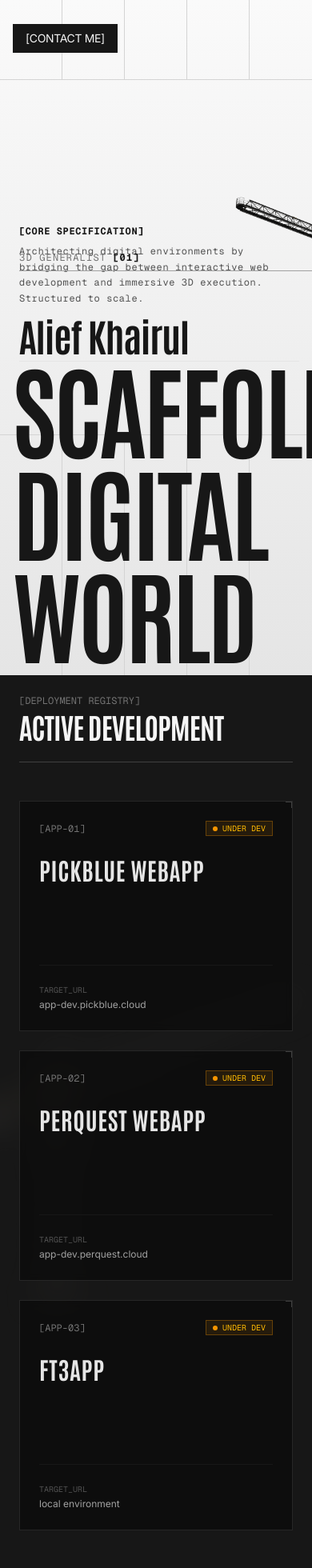
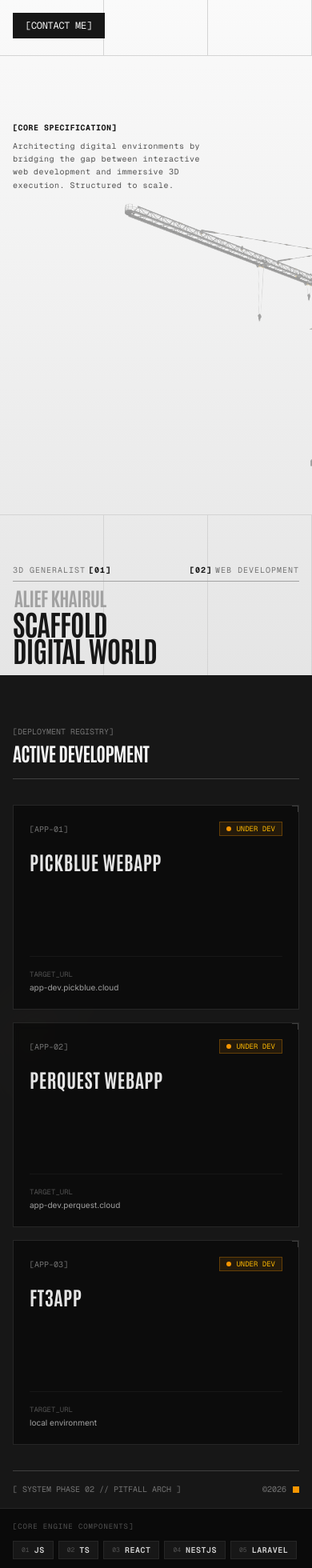
Before and after one commit to aliefkhairulfz/aliefkhairul, a Next.js app: page / in a window 390 px wide. Shown: the top 1960 px of the page at 80% size. Built offline with nearby package versions, Linux system fonts and the light colour scheme.

Commit message:
ft(init) v0.1

```diff
--- a/app/page.tsx
+++ b/app/page.tsx
@@ -20,81 +20,97 @@ export default function Home() {
     const stacks = ['JS', 'TS', 'React', 'NestJS', 'Laravel'];
 
     return (
-        <div>
+        <div className="w-full min-h-screen bg-neutral-50 overflow-x-hidden selection:bg-neutral-900 selection:text-neutral-100">
             {/* HERO SECTION */}
-            <section className="relative bg-linear-to-b from-neutral-50 to-neutral-200 w-full h-screen flex items-center justify-center overflow-hidden">
-                <div className="absolute w-full h-full scale-110">
-                    <Image src="/img/crane.png" alt="crane" fill className="object-contain translate-x-60 -scale-x-100 rotate-2" />
+            <section className="relative bg-linear-to-b from-neutral-50 to-neutral-200 w-full min-h-screen lg:h-screen flex items-center justify-center overflow-hidden">
+                {/* Background Crane: Disesuaikan posisinya di mobile agar tidak menutupi teks */}
+                <div className="absolute inset-0 w-full h-full scale-105 sm:scale-110 pointer-events-none z-0">
+                    <Image
+                        src="/img/crane.png"
+                        alt="crane"
+                        fill
+                        priority
+                        className="object-contain translate-x-28 sm:translate-x-44 md:translate-x-60 -scale-x-100 rotate-2 opacity-40 sm:opacity-100"
+                    />
                 </div>
 
-                <div className="w-full h-full grid grid-rows-[100px_1fr_300px] divide-y divide-neutral-300">
-                    <div className="grid grid-cols-5 divide-x divide-neutral-300">
+                {/* Wireframe Grid: Di mobile dikurangi kolomnya agar tidak terlalu padat */}
+                <div className="absolute inset-0 w-full h-full grid grid-rows-[70px_1fr_200px] sm:grid-rows-[100px_1fr_300px] divide-y divide-neutral-300 pointer-events-none z-10">
+                    <div className="grid grid-cols-3 sm:grid-cols-5 divide-x divide-neutral-300">
                         <div className=""></div>
                         <div className=""></div>
                         <div className=""></div>
-                        <div className=""></div>
-                        <div className=""></div>
+                        <div className="hidden sm:block"></div>
+                        <div className="hidden sm:block"></div>
                     </div>
-                    <div className="grid grid-cols-2"></div>
-                    <div className="grid grid-cols-5 divide-x divide-neutral-300">
+                    <div className="grid grid-cols-1"></div>
+                    <div className="grid grid-cols-3 sm:grid-cols-5 divide-x divide-neutral-300">
                         <div className=""></div>
                         <div className=""></div>
                         <div className=""></div>
-                        <div className=""></div>
-                        <div className=""></div>
+                        <div className="hidden sm:block"></div>
+                        <div className="hidden sm:block"></div>
                     </div>
                 </div>
 
-                <div className="absolute top-0 left-0 text-neutral-900 px-4 py-7.5">
+                {/* Contact Me Button */}
+                <div className="absolute top-0 left-0 text-neutral-900 p-4 sm:p-6 md:py-7.5 z-20">
                     <div className="flex items-center justify-center gap-2 py-2 px-4 bg-neutral-900 text-neutral-100">
-                        <div className="tracking-tight uppercase text-sm">[Contact Me]</div>
+                        <div className="tracking-tight uppercase text-xs sm:text-sm font-mono">[Contact Me]</div>
                     </div>
                 </div>
 
-                <div className="absolute top-1/3 left-0 ml-6 max-w-xs flex flex-col gap-2 font-mono text-xs text-neutral-500 uppercase tracking-wider">
+                {/* Core Specification Text */}
+                <div className="absolute top-[18%] sm:top-1/4 md:top-1/3 left-0 ml-4 sm:ml-6 max-w-[250px] sm:max-w-xs flex flex-col gap-2 font-mono text-[10px] sm:text-xs text-neutral-500 uppercase tracking-wider z-20">
                     <span className="text-neutral-900 font-bold">[CORE SPECIFICATION]</span>
                     <p className="leading-relaxed normal-case text-neutral-600">
                         Architecting digital environments by bridging the gap between interactive web development and immersive 3D execution. Structured to scale.
                     </p>
                 </div>
 
-                <div className={cn('absolute bottom-0 left-0 p-4 text-neutral-900 flex flex-col gap-2 w-full')}>
-                    <div className="grid grid-cols-2 ml-2 mb-12 w-266 border-b border-neutral-400 pb-2 font-mono text-xs tracking-widest uppercase text-neutral-500">
-                        <div className="flex items-center gap-2">
-                            <span>3D Generalist</span>
+                {/* Bottom Main Typography Group */}
+                <div className={cn('absolute bottom-0 left-0 p-4 sm:p-6 text-neutral-900 flex flex-col gap-1 sm:gap-2 w-full z-20')}>
+                    {/* Skills Header: Mengganti w-266 statis dengan sistem max-w dinamis */}
+                    <div className="grid grid-cols-2 w-full max-w-full md:max-w-5xl border-b border-neutral-400 pb-1.5 sm:pb-2 font-mono text-[10px] sm:text-xs tracking-widest uppercase text-neutral-500">
+                        <div className="flex items-center gap-1 sm:gap-2">
+                            <span className="truncate">3D Generalist</span>
                             <span className="text-neutral-900 font-bold">[01]</span>
                         </div>
-                        <div className="flex items-center justify-end gap-2 text-right">
+                        <div className="flex items-center justify-end gap-1 sm:gap-2 text-right">
                             <span className="text-neutral-900 font-bold">[02]</span>
-                            <span>Web Development</span>
+                            <span className="truncate">Web Development</span>
                         </div>
                     </div>
-                    <h2 className={cn('scroll-m-20 border-b pb-2 text-5xl font-black tracking-tight first:mt-0 ml-2 -mb-4 text', antionio.className)}>Alief Khairul</h2>
-                    <h1 className={cn('scroll-m-20 text-9xl font-bold tracking-tight text-balance uppercase', antionio.className)}>Scaffold Digital World</h1>
+
+                    {/* Fluid Typography: Teks mengecil secara proporsional di mobile */}
+                    <h2 className={cn('text-2xl sm:text-4xl md:text-5xl font-black tracking-tight ml-0.5 sm:ml-1 -mb-1 sm:-mb-3 text-neutral-400 uppercase', antionio.className)}>Alief Khairul</h2>
+                    <h1 className={cn('text-4xl sm:text-6xl md:text-8xl lg:text-9xl font-bold tracking-tight text-balance uppercase leading-[0.9] sm:leading-[0.85]', antionio.className)}>
+                        Scaffold <br className="block sm:hidden" /> Digital World
+                    </h1>
                 </div>
             </section>
 
             {/* SHOWCASE SECTION */}
-            <section className="w-full min-h-screen bg-neutral-900 text-neutral-100 flex flex-col justify-between p-6 md:p-12 relative overflow-hidden font-mono uppercase text-xs">
-                {/* BG IMAGE BARU: crane-2.png difilter Hitam Putih (Grayscale) */}
+            <section className="w-full min-h-screen bg-neutral-900 text-neutral-100 flex flex-col justify-between p-4 sm:p-8 md:p-12 relative overflow-hidden font-mono uppercase text-xs">
+                {/* BG Image Backdrop: Dibuat aman untuk text kontras */}
                 <div className="absolute inset-0 w-full h-full pointer-events-none z-0">
-                    <Image src="/img/crane.png" alt="crane backdrop" fill className="object-contain blur-lg opacity-40 md:scale-105 scale-125 -rotate-2" />
+                    <Image src="/img/crane.png" alt="crane backdrop" fill className="object-contain blur-xl opacity-15 sm:opacity-30 scale-150 md:scale-125 -rotate-2 select-none" />
                 </div>
 
                 {/* Header Section */}
-                <div className="w-full flex justify-between items-start border-b border-neutral-700 pb-6 z-10">
+                <div className="w-full flex justify-between items-start border-b border-neutral-700 pb-4 sm:pb-6 z-10 mt-12 sm:mt-0">
                     <div className="flex flex-col gap-1">
-                        <span className="text-neutral-500">[DEPLOYMENT REGISTRY]</span>
-                        <h3 className={cn('text-4xl md:text-5xl font-bold tracking-tight text-neutral-100', antionio.className)}>ACTIVE DEVELOPMENT</h3>
+                        <span className="text-neutral-500 text-[10px] sm:text-xs">[DEPLOYMENT REGISTRY]</span>
+                        <h3 className={cn('text-2xl sm:text-4xl md:text-5xl font-bold tracking-tight text-neutral-100', antionio.className)}>ACTIVE DEVELOPMENT</h3>
                     </div>
-                    <div className="text-right hidden sm:block text-neutral-500">
+                    <div className="text-right hidden sm:block text-neutral-500 text-[10px] sm:text-xs">
                         <div>STG_ENV // YOGYAKARTA</div>
                         <div>STATUS: STABLE_BUILD</div>
                     </div>
                 </div>
 
-                {/* Grid List Aplikasi */}
-                <div className="w-full grid grid-cols-1 lg:grid-cols-3 gap-6 my-12 z-10">
+                {/* Grid List Aplikasi: 1 kolom di mobile, 2 di tablet, 3 di desktop */}
+                <div className="w-full grid grid-cols-1 md:grid-cols-2 lg:grid-cols-3 gap-4 sm:gap-6 my-8 sm:my-12 z-10">
                     {projects.map((project, idx) => {
                         const isExternal = project.url.includes('.cloud');
                         const hrefValue = isExternal ? `https://${project.url}` : '#';
@@ -105,24 +121,26 @@ export default function Home() {
                                 href={hrefValue}
                                 target={isExternal ? '_blank' : undefined}
                                 rel={isExternal ? 'noopener noreferrer' : undefined}
-                                className="border border-neutral-800 bg-neutral-950/70 backdrop-blur-xs p-6 flex flex-col justify-between h-72 relative group hover:border-neutral-500 transition-colors duration-300 cursor-pointer"
+                                className="border border-neutral-800 bg-neutral-950/80 backdrop-blur-xs p-5 sm:p-6 flex flex-col justify-between h-64 sm:h-72 relative group hover:border-neutral-500 transition-colors duration-300 cursor-pointer"
                             >
                                 <div className="absolute top-0 right-0 w-2 h-2 border-t border-r border-neutral-700 group-hover:border-neutral-400"></div>
 
                                 <div>
-                                    <div className="flex justify-between items-center text-neutral-500 mb-6 font-mono text-xs">
+                                    <div className="flex justify-between items-center text-neutral-500 mb-4 sm:mb-6 text-[10px] sm:text-xs">
                                         <span>[{project.tag}]</span>
-                                        <div className="flex items-center gap-1.5 px-2 py-0.5 bg-amber-500/10 border border-amber-500/30 text-amber-400 text-[10px]">
+                                        <div className="flex items-center gap-1.5 px-2 py-0.5 bg-amber-500/10 border border-amber-500/30 text-amber-400 text-[9px] sm:text-[10px]">
                                             <span className="w-1.5 h-1.5 rounded-full bg-amber-500 animate-pulse"></span>
                                             UNDER DEV
                                         </div>
                                     </div>
 
-                                    <h4 className={cn('text-3xl font-bold tracking-wide text-neutral-200 group-hover:text-neutral-100 transition-colors', antionio.className)}>{project.name}</h4>
+                                    <h4 className={cn('text-2xl sm:text-3xl font-bold tracking-wide text-neutral-200 group-hover:text-neutral-100 transition-colors', antionio.className)}>
+                                        {project.name}
+                                    </h4>
                                 </div>
 
-                                <div className="mt-auto pt-6 border-t border-neutral-900 flex flex-col gap-1 font-mono text-xs">
-                                    <span className="text-[10px] text-neutral-600">TARGET_URL</span>
+                                <div className="mt-auto pt-4 sm:pt-6 border-t border-neutral-900 flex flex-col gap-1 font-mono text-[10px] sm:text-xs">
+                                    <span className="text-[9px] sm:text-[10px] text-neutral-600">TARGET_URL</span>
                                     <span className="text-neutral-400 group-hover:text-neutral-200 transition-colors lowercase tracking-normal font-sans break-all">{project.url}</span>
                                 </div>
                             </Link>
@@ -131,9 +149,9 @@ export default function Home() {
                 </div>
 
                 {/* Footer Section (Inner) */}
-                <div className="w-full flex justify-between items-center border-t border-neutral-700 pt-6 text-neutral-500 z-10">
+                <div className="w-full flex justify-between items-center border-t border-neutral-700 pt-4 sm:pt-6 text-neutral-500 text-[10px] sm:text-xs z-10">
                     <div>[ SYSTEM PHASE 02 // PITFALL ARCH ]</div>
-                    <div className="flex items-center gap-4">
+                    <div className="flex items-center gap-2 sm:gap-4">
                         <span>©2026</span>
                         <div className="w-2 h-2 bg-amber-500 animate-pulse"></div>
                     </div>
@@ -141,49 +159,49 @@ export default function Home() {
             </section>
 
             {/* MAIN FOOTER SECTION */}
-            <footer className="w-full bg-neutral-950 text-neutral-400 border-t border-neutral-800 p-6 md:p-12 font-mono text-xs uppercase">
-                <div className="w-full grid grid-cols-1 md:grid-cols-2 gap-8 items-end">
+            <footer className="w-full bg-neutral-950 text-neutral-400 border-t border-neutral-800 p-4 sm:p-8 md:p-12 font-mono text-xs uppercase">
+                <div className="w-full grid grid-cols-1 md:grid-cols-2 gap-6 sm:gap-8 items-end">
                     {/* Sisi Kiri: Tech Stack Manifes */}
-                    <div className="flex flex-col gap-4">
-                        <span className="text-neutral-600 text-[10px] tracking-widest">[CORE ENGINE COMPONENTS]</span>
-                        <div className="flex flex-wrap gap-2">
+                    <div className="flex flex-col gap-3 sm:gap-4">
+                        <span className="text-neutral-600 text-[9px] sm:text-[10px] tracking-widest">[CORE ENGINE COMPONENTS]</span>
+                        <div className="flex flex-wrap gap-1.5 sm:gap-2">
                             {stacks.map((stack, index) => (
-                                <div key={index} className="px-3 py-1 bg-neutral-900 border border-neutral-800 text-neutral-300 flex items-center gap-2">
-                                    <span className="text-neutral-600 text-[9px]">0{index + 1}</span>
+                                <div key={index} className="px-2.5 sm:px-3 py-1 bg-neutral-900 border border-neutral-800 text-neutral-300 flex items-center gap-1.5 sm:gap-2 text-[10px] sm:text-xs">
+                                    <span className="text-neutral-600 text-[8px] sm:text-[9px]">0{index + 1}</span>
                                     <span className="tracking-wider font-semibold">{stack}</span>
                                 </div>
                             ))}
                         </div>
                     </div>
 
-                    {/* Sisi Kanan: Media Sosial (Rata Kanan) */}
-                    <div className="flex flex-col md:items-end gap-4">
-                        <span className="text-neutral-600 text-[10px] tracking-widest">[EXTERNAL NETWORK INDEX]</span>
-                        <div className="flex items-center gap-6">
+                    {/* Sisi Kanan: Media Sosial */}
+                    <div className="flex flex-col md:items-end gap-3 sm:gap-4">
+                        <span className="text-neutral-600 text-[9px] sm:text-[10px] tracking-widest">[EXTERNAL NETWORK INDEX]</span>
+                        <div className="flex items-center gap-4 sm:gap-6 text-[11px] sm:text-xs">
                             <Link
                                 href="https://instagram.com/aliefmagic"
                                 target="_blank"
                                 rel="noopener noreferrer"
-                                className="group flex items-center gap-1.5 hover:text-neutral-100 transition-colors duration-200"
+                                className="group flex items-center gap-1 hover:text-neutral-100 transition-colors duration-200"
                             >
                                 <span>[ Instagram ]</span>
-                                <span className="text-neutral-600 group-hover:text-neutral-400 transition-transform duration-200 group-hover:-translate-y-0.5 group-hover:translate-x-0.5">↗</span>
+                                <span className="text-neutral-600 transition-transform duration-200 group-hover:-translate-y-0.5 group-hover:translate-x-0.5">↗</span>
                             </Link>
                             <Link
                                 href="https://linkedin.com/in/alief-khairul-fz"
                                 target="_blank"
                                 rel="noopener noreferrer"
-                                className="group flex items-center gap-1.5 hover:text-neutral-100 transition-colors duration-200"
+                                className="group flex items-center gap-1 hover:text-neutral-100 transition-colors duration-200"
                             >
                                 <span>[ LinkedIn ]</span>
-                                <span className="text-neutral-600 group-hover:text-neutral-400 transition-transform duration-200 group-hover:-translate-y-0.5 group-hover:translate-x-0.5">↗</span>
+                                <span className="text-neutral-600 transition-transform duration-200 group-hover:-translate-y-0.5 group-hover:translate-x-0.5">↗</span>
                             </Link>
                         </div>
                     </div>
                 </div>
 
                 {/* Sub-bottom Bar */}
-                <div className="w-full mt-12 pt-4 border-t border-neutral-900 flex justify-between items-center text-[10px] text-neutral-600">
+                <div className="w-full mt-8 sm:mt-12 pt-4 border-t border-neutral-900 flex justify-between items-center text-[9px] sm:text-[10px] text-neutral-600">
                     <div>TERMINAL_PORTFOLIO_V2.0</div>
                     <div>ALL SYSTEMS OPERATIONAL</div>
                 </div>
```
